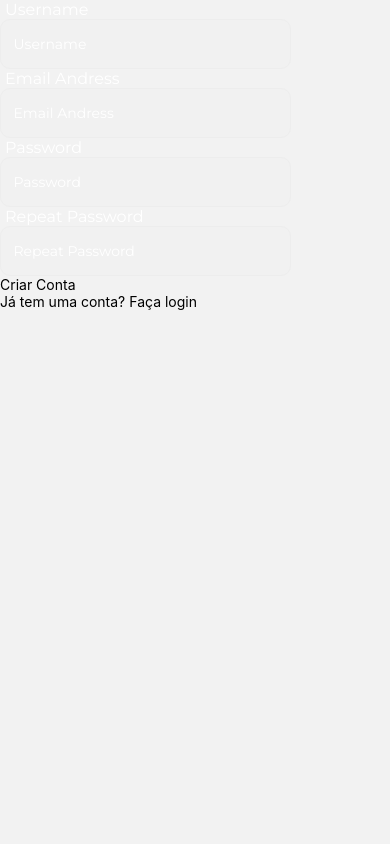
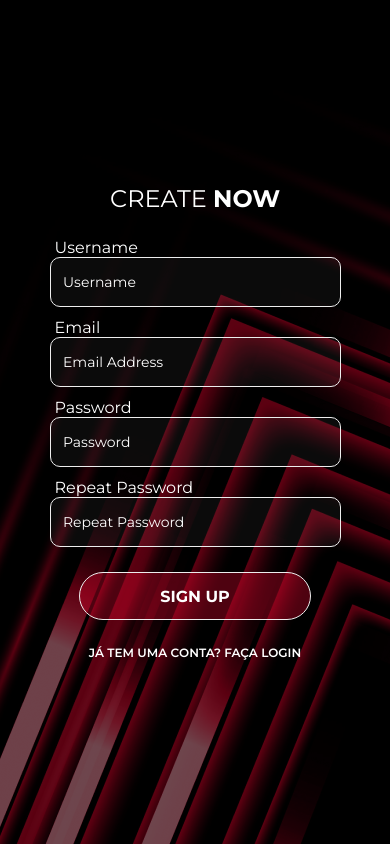
Before and after one commit to L-A-N-E/App-TRacer, a React Native app: screen /SignUp in a window 390 px wide. Built offline with nearby package versions, Linux system fonts and the light colour scheme; no server answers.

Commit message:
Corrigindo erro autografico

```diff
--- a/src/screens/SignUpScreen.jsx
+++ b/src/screens/SignUpScreen.jsx
@@ -3,6 +3,8 @@ import { View, Text, Alert, TouchableOpacity } from 'react-native';
 // Importando a função
 import { handleSignUp } from '../utils/authUtils';
 import AuthInputs from '../components/AuthInputs';
+// Importando Estilos
+import { AuthBackground, AuthView, AuthButton, AuthLinkText, AuthTitle, AuthBold, AuthButtonText, AuthInputsView } from '../styles/AuthStyles'
 
 const SignUpScreen = ({ navigation }) => {
   const [email, setEmail] = useState('');
@@ -19,7 +21,10 @@ const SignUpScreen = ({ navigation }) => {
   };
 
   return (
-    <View>
+    <AuthBackground source={require('../assets/images/background.png')}>
+      <AuthView>
+      <AuthTitle>Create <AuthBold>NOW</AuthBold></AuthTitle>
+        <AuthInputsView>
           <AuthInputs
             value={username}
             onChangeText={setUsername}
@@ -29,7 +34,7 @@ const SignUpScreen = ({ navigation }) => {
           <AuthInputs
             value={email}
             onChangeText={setEmail}
-        placeholder="Email Andress"
+            placeholder="Email Address"
             isPassword={false}
           />
           <AuthInputs
@@ -44,13 +49,15 @@ const SignUpScreen = ({ navigation }) => {
             placeholder="Repeat Password"
             isPassword={true}
           />
-      <TouchableOpacity onPress={onSignUp}>
-        <Text>Criar Conta</Text>
+        </AuthInputsView>
+        <AuthButton onPress={onSignUp}>
+          <AuthButtonText>SIGN UP</AuthButtonText>
+        </AuthButton>
+        <TouchableOpacity onPress={() => navigation.navigate('LoginScreen')}>
+          <AuthLinkText>Já tem uma conta? Faça login</AuthLinkText>
         </TouchableOpacity>
-      <TouchableOpacity onPress={() => navigation.navigate('LoginScreen')}>
-        <Text>Já tem uma conta? Faça login</Text>
-      </TouchableOpacity>
-    </View>
+      </AuthView>
+    </AuthBackground>
   );
 }
 
--- a/src/screens/WelcomeScreen.jsx
+++ b/src/screens/WelcomeScreen.jsx
@@ -7,7 +7,7 @@ const WelcomeScreen = ({ navigation }) => {
   return (
     <AuthBackground source={require('../assets/images/background.png')}>
       <AuthView>
-        <AuthTitle>Welcome!</AuthTitle>
+        <AuthTitle>Wellcome!</AuthTitle>
         <AuthButton onPress={() => navigation.navigate('LoginScreen')}>
           <AuthButtonText>Login</AuthButtonText>
         </AuthButton>
```
Lines whose indentation alone changed are shown as unchanged.
